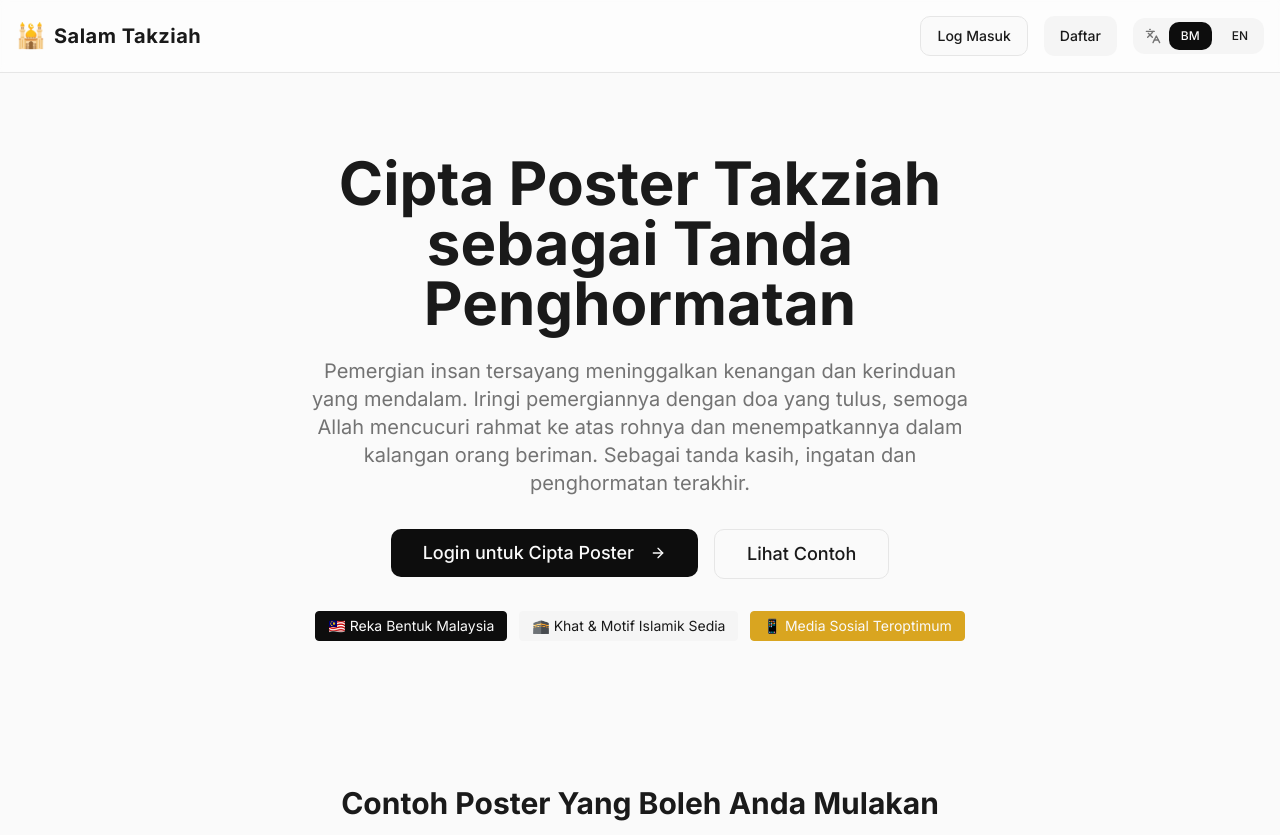
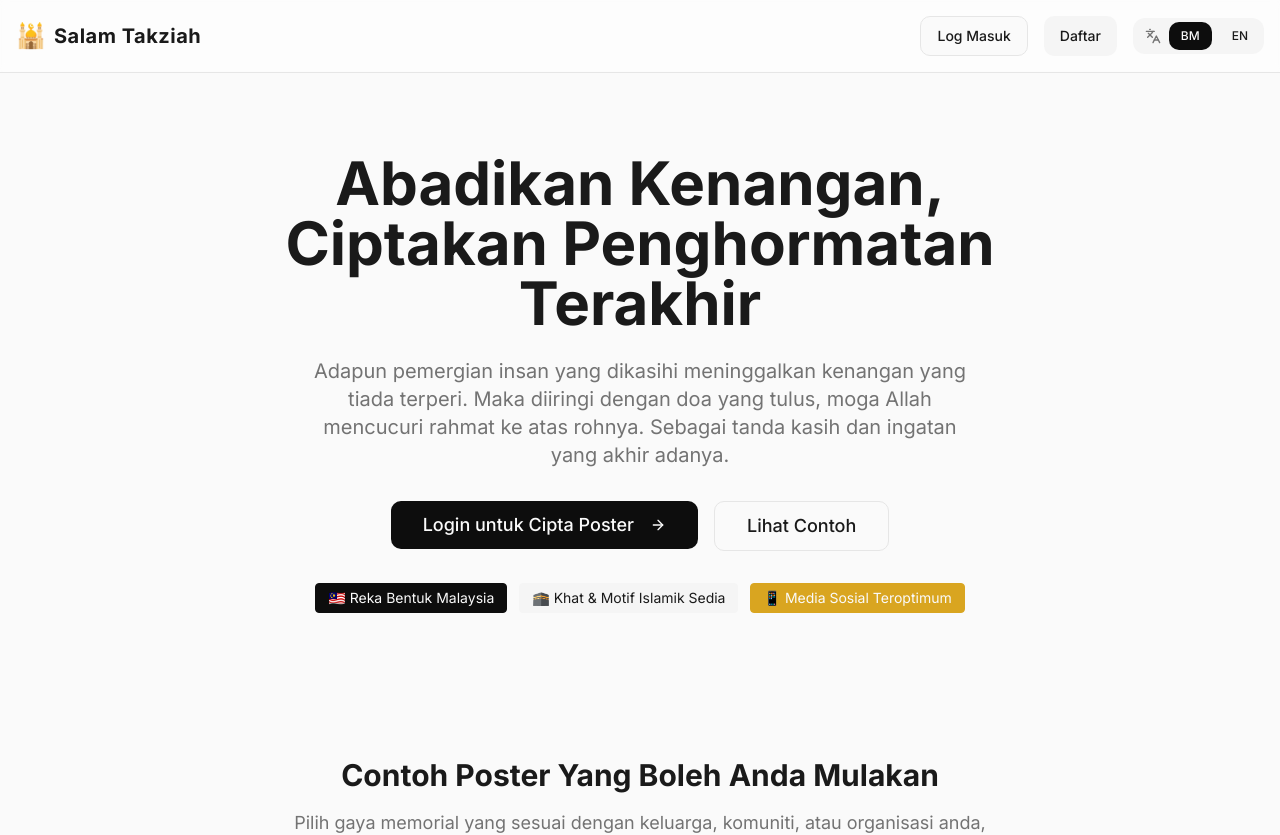
Before and after one commit to helmij1992/salam-takziah, a React (Vite) app: page / in a window 1280 px wide. Shown: the top 835 px of the page. Built offline with nearby package versions, Linux system fonts and the light colour scheme; the HTML template or start-up script is replaced by a standard one; a web font is replaced by a local one.

Commit message:
Refresh Malay homepage copy

```diff
--- a/src/contexts/LanguageContext.tsx
+++ b/src/contexts/LanguageContext.tsx
@@ -278,8 +278,8 @@ const translations: Record<Language, Translations> = {
     footerText: "© 2025 Penjana Poster Takziah Islam. Semoga Allah merahmati arwah yang telah pergi.",
 
     // Homepage translations
-    homeHeroTitle: "Cipta Poster Takziah sebagai Tanda Penghormatan",
-    homeHeroSubtitle: "Pemergian insan tersayang meninggalkan kenangan dan kerinduan yang mendalam. Iringi pemergiannya dengan doa yang tulus, semoga Allah mencucuri rahmat ke atas rohnya dan menempatkannya dalam kalangan orang beriman. Sebagai tanda kasih, ingatan dan penghormatan terakhir.",
+    homeHeroTitle: "Abadikan Kenangan, Ciptakan Penghormatan Terakhir",
+    homeHeroSubtitle: "Adapun pemergian insan yang dikasihi meninggalkan kenangan yang tiada terperi. Maka diiringi dengan doa yang tulus, moga Allah mencucuri rahmat ke atas rohnya. Sebagai tanda kasih dan ingatan yang akhir adanya.",
     homeHeroCreateButton: "Cipta Poster Anda",
     homeHeroExamplesButton: "Lihat Contoh",
     homeExamplesTitle: "Contoh Poster Yang Boleh Anda Mulakan",
@@ -336,7 +336,7 @@ const translations: Record<Language, Translations> = {
     homeCtaTitle: "Bersedia untuk Cipta Poster Pertama Anda?",
     homeCtaSubtitle: "Sertai beribu keluarga yang mempercayai Salam Takziah untuk keperluan memorial mereka",
     homeCtaButton: "Mulakan Mencipta Sekarang",
-    homeFooterTagline: "Mencipta memorial yang bermakna dengan teknologi dan belas kasihan.",
+    homeFooterTagline: "Maka tersebutlah kisah dan memori, diabadikan dengan daya cipta serta belas hati yang mendalam.",
     homeNavCreate: "Cipta Poster",
     homeNavTemplates: "Templat",
     homeNavPricing: "Harga",
```
